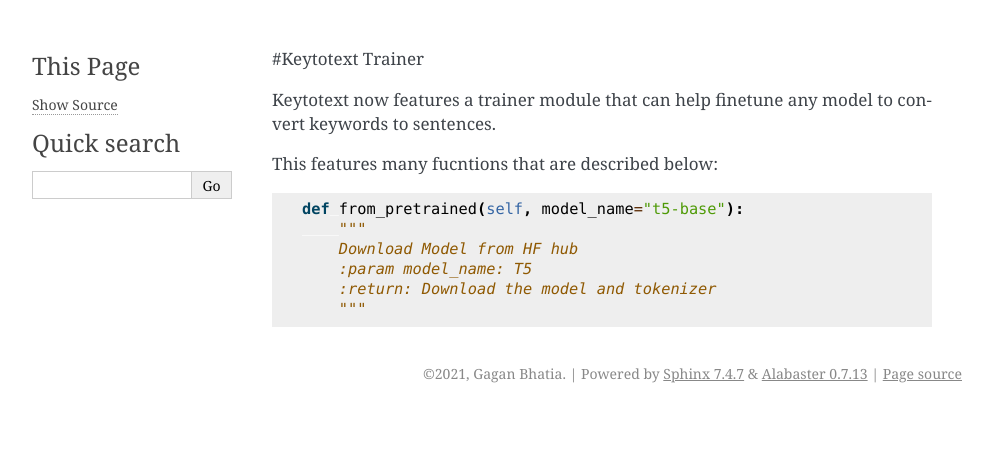
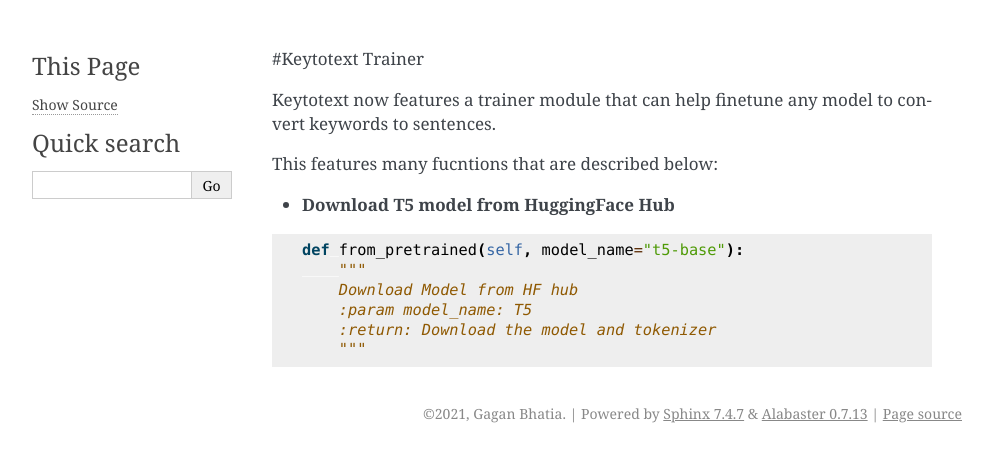
Before and after one commit to gagan3012/keytotext, a Sphinx documentation site: the page built from docs/TRAINER.md, in a window 1280 px wide. Shown: the top 462 px of the page, without its empty margins (148-1141 px from the left). Built offline with Sphinx 7.4.7, drawn with Linux system fonts in a browser that asks for light colours.

Commit message:
Update TRAINER.md

````diff
--- a/docs/TRAINER.md
+++ b/docs/TRAINER.md
@@ -4,6 +4,7 @@ Keytotext now features a trainer module that can help finetune any model to conv
 
 This features many fucntions that are described below:
 
+- ##### Download T5 model from HuggingFace Hub
 
 ```python
 def from_pretrained(self, model_name="t5-base"):
````
